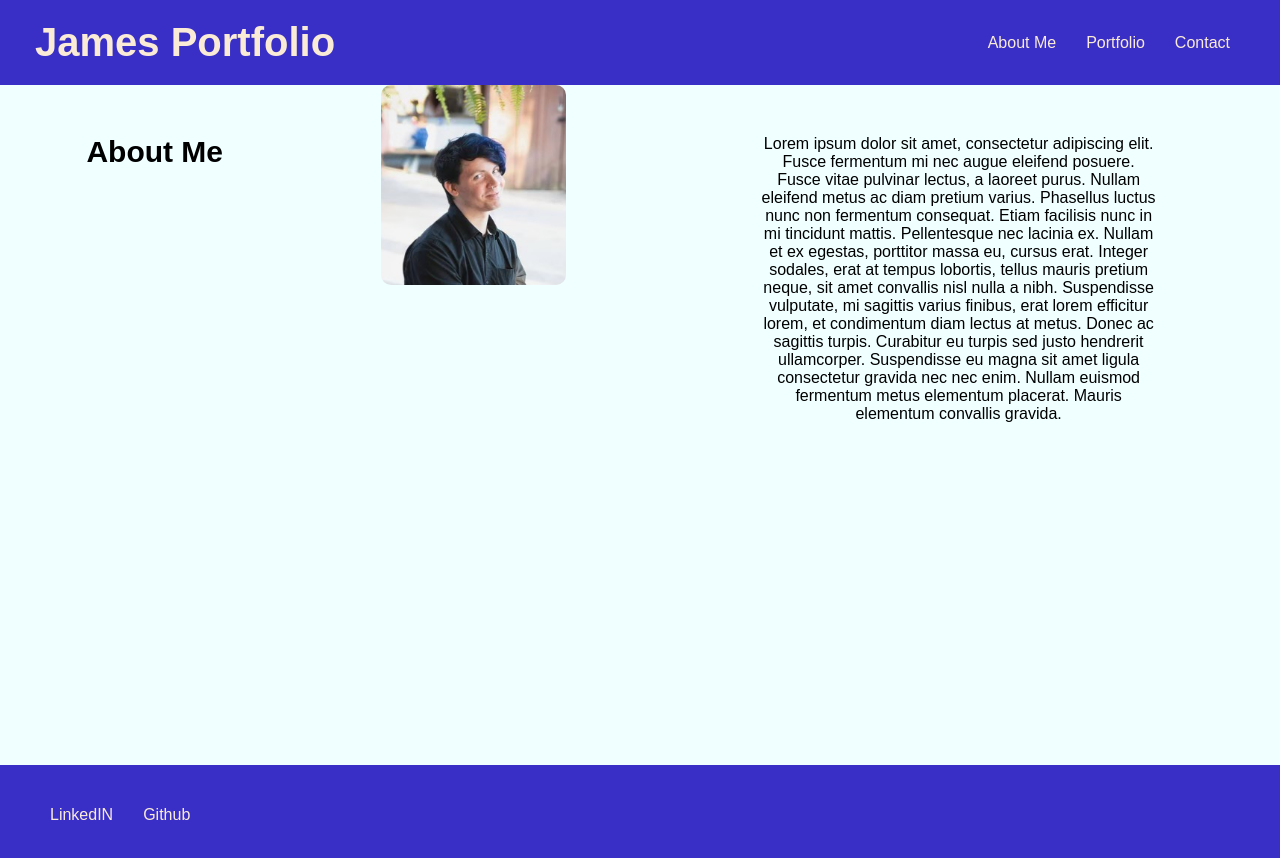
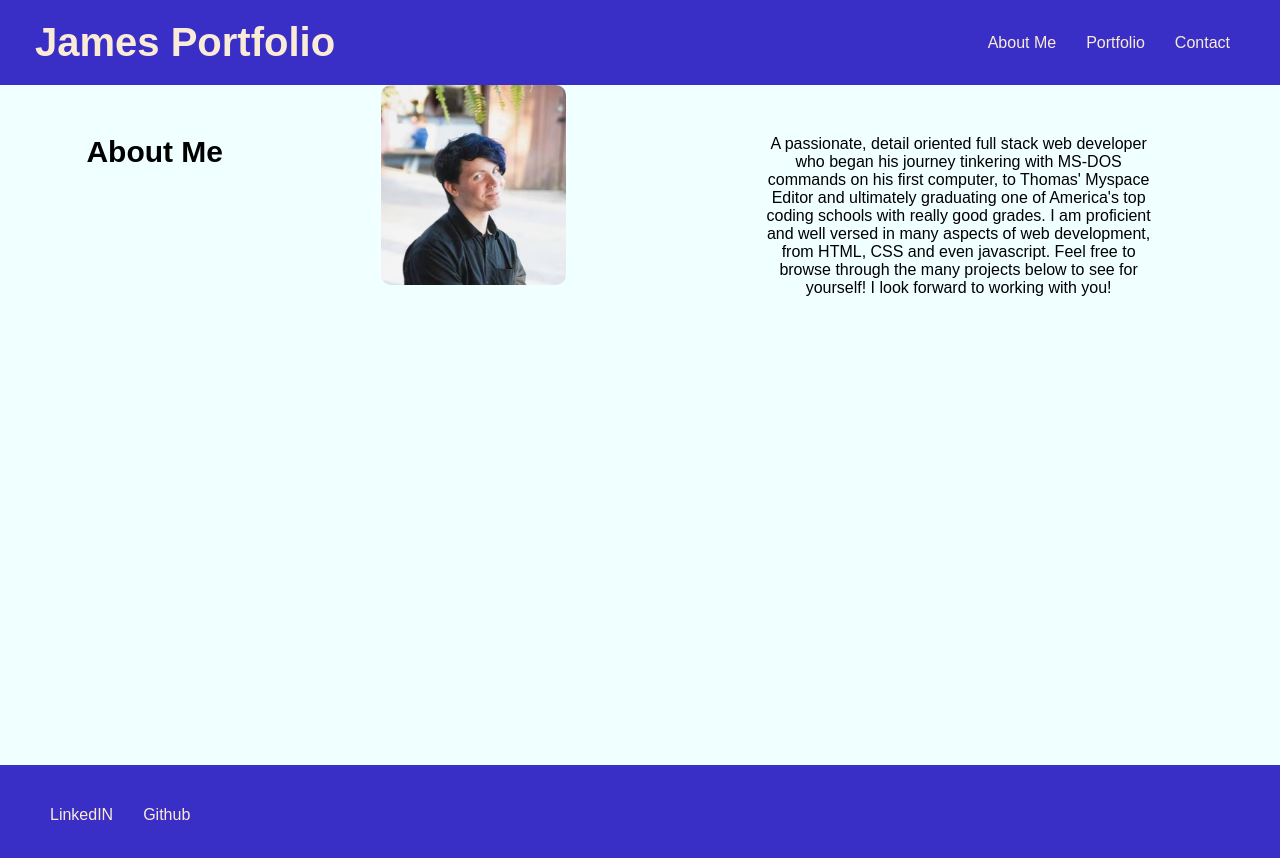
Before and after one commit to eucalyptus1/james-portfolio-2.0, a React (Create React App) app: page / in a window 1280 px wide. Shown: the top 858 px of the page. Built offline with nearby package versions, Linux system fonts and the light colour scheme.

Commit message:
updated about section and made rough contact form

```diff
--- a/src/components/About.js
+++ b/src/components/About.js
@@ -39,19 +39,13 @@ function About() {
       <img src={avatar} style={styles.avatarStyles} alt="stuff" />
       <div>
         <p style={styles.aboutParagraph}>
-          Lorem ipsum dolor sit amet, consectetur adipiscing elit. Fusce
-          fermentum mi nec augue eleifend posuere. Fusce vitae pulvinar lectus,
-          a laoreet purus. Nullam eleifend metus ac diam pretium varius.
-          Phasellus luctus nunc non fermentum consequat. Etiam facilisis nunc in
-          mi tincidunt mattis. Pellentesque nec lacinia ex. Nullam et ex
-          egestas, porttitor massa eu, cursus erat. Integer sodales, erat at
-          tempus lobortis, tellus mauris pretium neque, sit amet convallis nisl
-          nulla a nibh. Suspendisse vulputate, mi sagittis varius finibus, erat
-          lorem efficitur lorem, et condimentum diam lectus at metus. Donec ac
-          sagittis turpis. Curabitur eu turpis sed justo hendrerit ullamcorper.
-          Suspendisse eu magna sit amet ligula consectetur gravida nec nec enim.
-          Nullam euismod fermentum metus elementum placerat. Mauris elementum
-          convallis gravida.
+          A passionate, detail oriented full stack web developer who began his
+          journey tinkering with MS-DOS commands on his first computer, to
+          Thomas' Myspace Editor and ultimately graduating one of America's top
+          coding schools with really good grades. I am proficient and well
+          versed in many aspects of web development, from HTML, CSS and even
+          javascript. Feel free to browse through the many projects below to see
+          for yourself! I look forward to working with you!
         </p>
       </div>
     </section>
--- a/src/components/Contact.js
+++ b/src/components/Contact.js
@@ -1,9 +1,29 @@
+const styles = {
+  formPage: {
+    textAlign: "center",
+    maxWidth: "300px",
+    margin: "20px auto",
+  },
+
+  formStyles: {
+    border: "1px solid lightgray",
+    borderRadius: "10px",
+    padding: "20px",
+  },
+
+  boxStyles: {
+    height: "350px",
+    width: "230px",
+  },
+};
+
 function Contact() {
   return (
     <div>
       <h2>Contact Me</h2>
 
-      <form className="form">
+      <div style={styles.formPage}>
+        <form className="form" style={styles.formStyles}>
           <input
             //   value={email}
             name="email"
@@ -12,7 +32,12 @@ function Contact() {
             placeholder="email"
           />
 
-        <input name="email" type="text" placeholder="Your message here" />
+          <input
+            name="message"
+            type="textarea"
+            placeholder="Your message here"
+            style={styles.boxStyles}
+          />
 
           {/* <button type="button" onClick={handleFormSubmit}>
           Submit
@@ -24,6 +49,7 @@ function Contact() {
         </div>
       )} */}
       </div>
+    </div>
   );
 }
 
```
Lines whose indentation alone changed are shown as unchanged.
